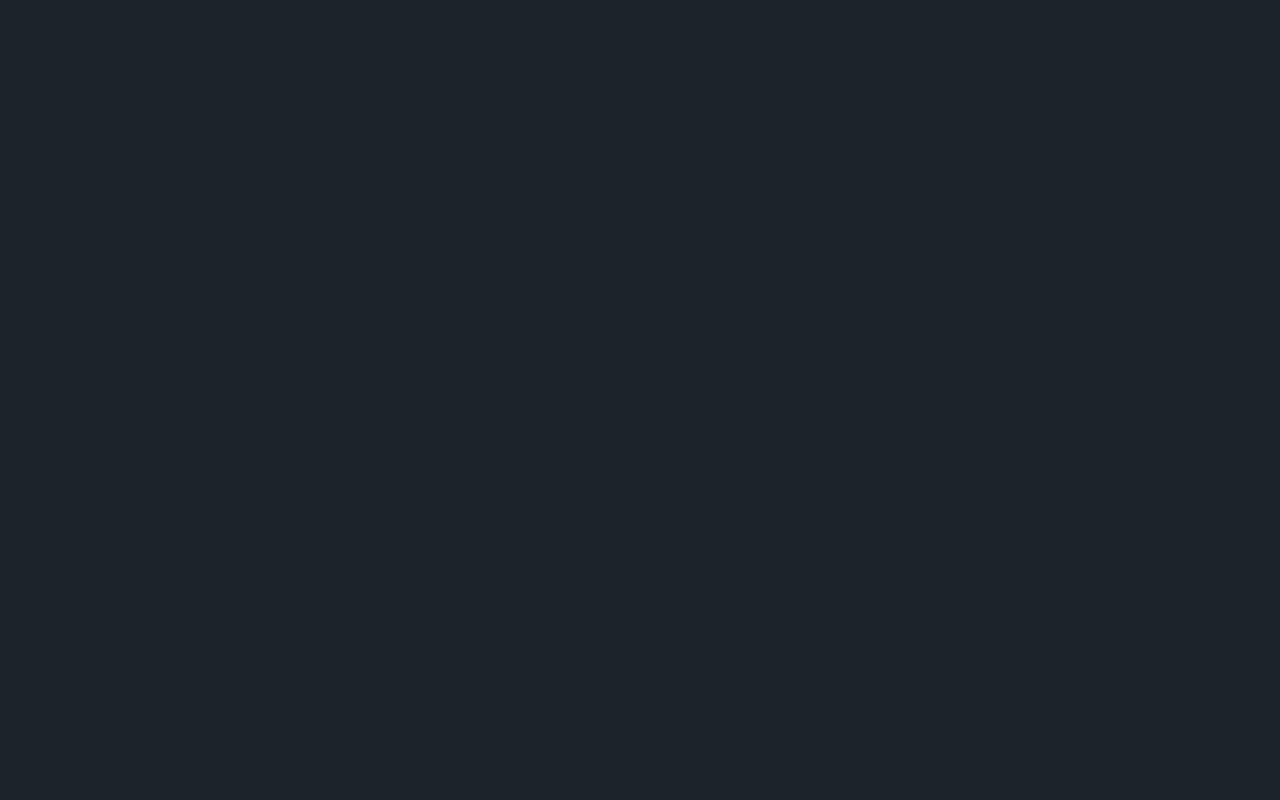
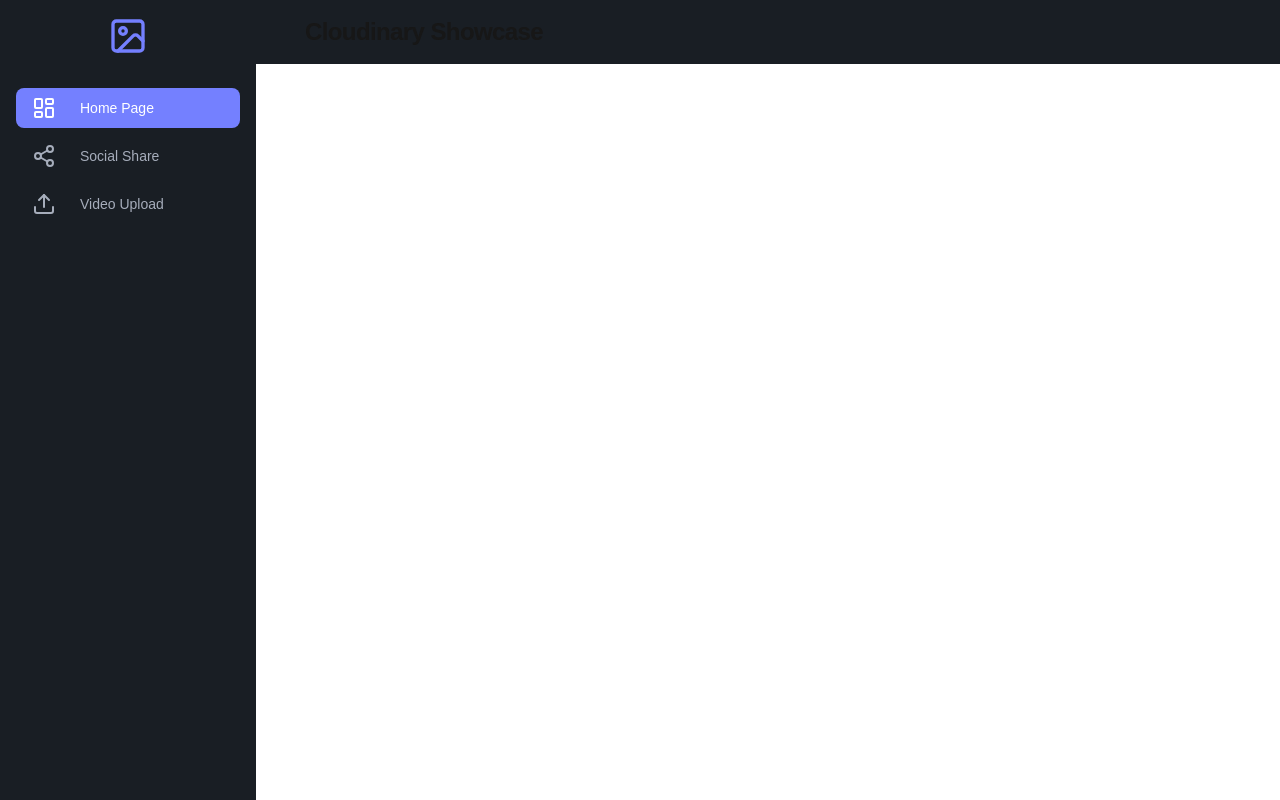
Before and after one commit to AbhishekSi04/AI-SAAS, a Next.js app: page /home in a window 1280 px wide. Built offline with nearby package versions, Linux system fonts and the light colour scheme; no server answers.

Commit message:
initial commit

```diff
--- a/app/(app)/home/page.tsx
+++ b/app/(app)/home/page.tsx
@@ -1,4 +1,9 @@
+"use client"
+import { useState,useEffect,useCallback } from 'react'
+import axios from 'axios'
+import VideoCard from '@/components/VideoCard'
 import React from 'react'
+
 
 const Home = () => {
   return (
--- /dev/null
+++ b/app/(app)/layout.tsx
@@ -0,0 +1,142 @@
+"use client";
+
+import React, { useState } from "react";
+import Link from "next/link";
+import { usePathname, useRouter } from "next/navigation";
+import { useClerk, useUser } from "@clerk/nextjs";
+import {
+  LogOutIcon,
+  MenuIcon,
+  LayoutDashboardIcon,
+  Share2Icon,
+  UploadIcon,
+  ImageIcon,
+} from "lucide-react";
+
+const sidebarItems = [
+  { href: "/home", icon: LayoutDashboardIcon, label: "Home Page" },
+  { href: "/social-share", icon: Share2Icon, label: "Social Share" },
+  { href: "/video-upload", icon: UploadIcon, label: "Video Upload" },
+];
+
+export default function AppLayout({
+  children,
+}: Readonly<{
+  children: React.ReactNode;
+}>) {
+  const [sidebarOpen, setSidebarOpen] = useState(false);
+  const pathname = usePathname();
+  const router = useRouter();
+  const { signOut } = useClerk();
+  const { user } = useUser();
+
+  const handleLogoClick = () => {
+    router.push("/");
+  };
+
+  const handleSignOut = async () => {
+    await signOut();
+  };
+
+  return (
+    <div className="drawer lg:drawer-open">
+      <input
+        id="sidebar-drawer"
+        type="checkbox"
+        className="drawer-toggle"
+        checked={sidebarOpen}
+        onChange={() => setSidebarOpen(!sidebarOpen)}
+      />
+      <div className="drawer-content flex flex-col">
+        {/* Navbar */}
+        <header className="w-full bg-base-200">
+          <div className="navbar max-w-7xl mx-auto px-4 sm:px-6 lg:px-8">
+            <div className="flex-none lg:hidden">
+              <label
+                htmlFor="sidebar-drawer"
+                className="btn btn-square btn-ghost drawer-button"
+              >
+                <MenuIcon />
+              </label>
+            </div>
+            <div className="flex-1">
+              <Link href="/" onClick={handleLogoClick}>
+                <div className="btn btn-ghost normal-case text-2xl font-bold tracking-tight cursor-pointer">
+                  Cloudinary Showcase
+                </div>
+              </Link>
+            </div>
+            <div className="flex-none flex items-center space-x-4">
+              {user && (
+                <>
+                  <div className="avatar">
+                    <div className="w-8 h-8 rounded-full">
+                      <img
+                        src={user.imageUrl}
+                        alt={
+                          user.username || user.emailAddresses[0].emailAddress
+                        }
+                      />
+                    </div>
+                  </div>
+                  <span className="text-sm truncate max-w-xs lg:max-w-md">
+                    {user.username || user.emailAddresses[0].emailAddress}
+                  </span>
+                  <button
+                    onClick={handleSignOut}
+                    className="btn btn-ghost btn-circle"
+                  >
+                    <LogOutIcon className="h-6 w-6" />
+                  </button>
+                </>
+              )}
+            </div>
+          </div>
+        </header>
+        {/* Page content */}
+        <main className="flex-grow">
+          <div className="max-w-7xl mx-auto w-full px-4 sm:px-6 lg:px-8 my-8">
+            {children}
+          </div>
+        </main>
+      </div>
+      <div className="drawer-side">
+        <label htmlFor="sidebar-drawer" className="drawer-overlay"></label>
+        <aside className="bg-base-200 w-64 h-full flex flex-col">
+          <div className="flex items-center justify-center py-4">
+            <ImageIcon className="w-10 h-10 text-primary" />
+          </div>
+          <ul className="menu p-4 w-full text-base-content flex-grow">
+            {sidebarItems.map((item) => (
+              <li key={item.href} className="mb-2">
+                <Link
+                  href={item.href}
+                  className={`flex items-center space-x-4 px-4 py-2 rounded-lg ${
+                    pathname === item.href
+                      ? "bg-primary text-white"
+                      : "hover:bg-base-300"
+                  }`}
+                  onClick={() => setSidebarOpen(false)}
+                >
+                  <item.icon className="w-6 h-6" />
+                  <span>{item.label}</span>
+                </Link>
+              </li>
+            ))}
+          </ul>
+          {user && (
+            <div className="p-4">
+              <button
+                onClick={handleSignOut}
+                className="btn btn-outline btn-error w-full"
+              >
+                <LogOutIcon className="mr-2 h-5 w-5" />
+                Sign Out
+              </button>
+            </div>
+          )}
+        </aside>
+      </div>
+    </div>
+  );
+}
```
Also changed, not shown: types/index.ts (added, +11 -0 lines).
